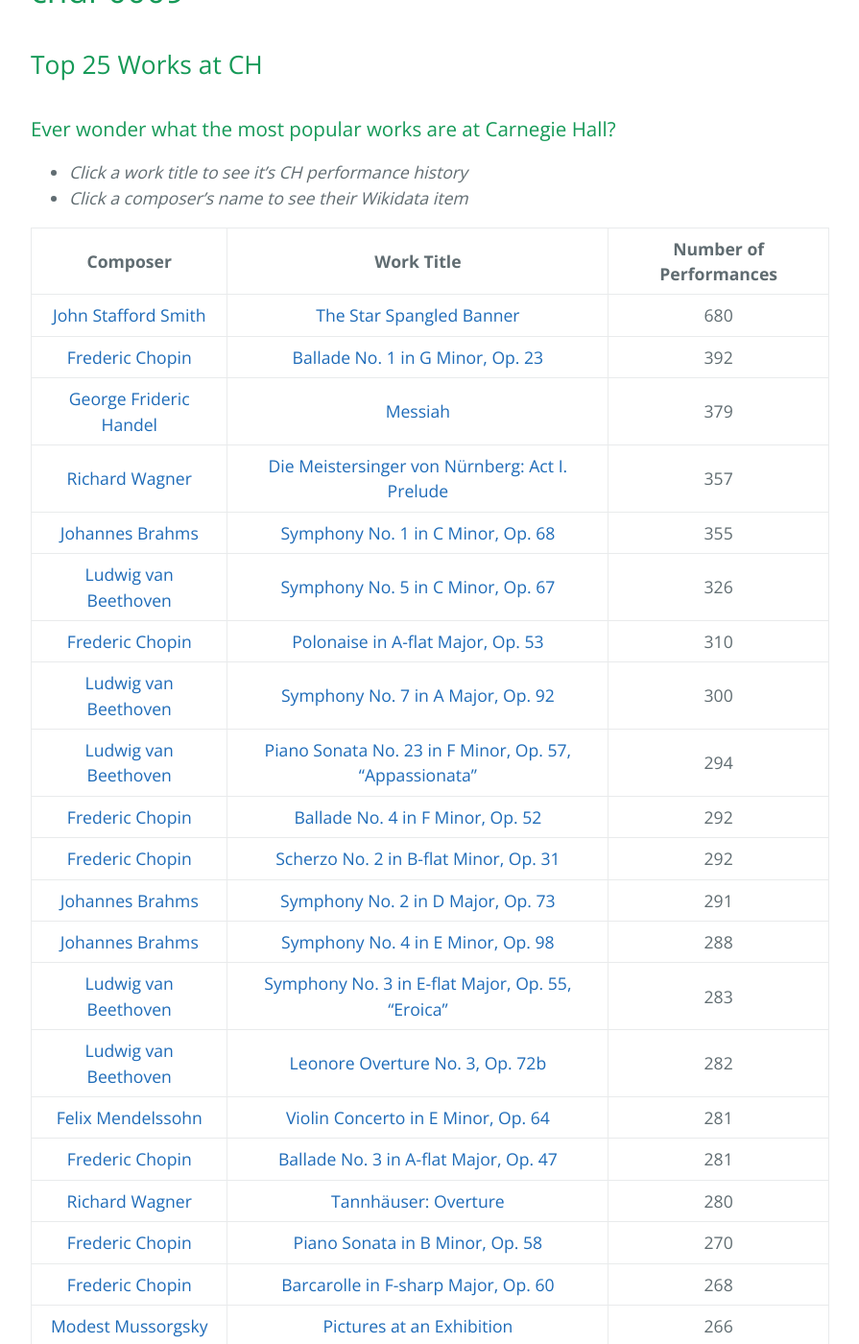
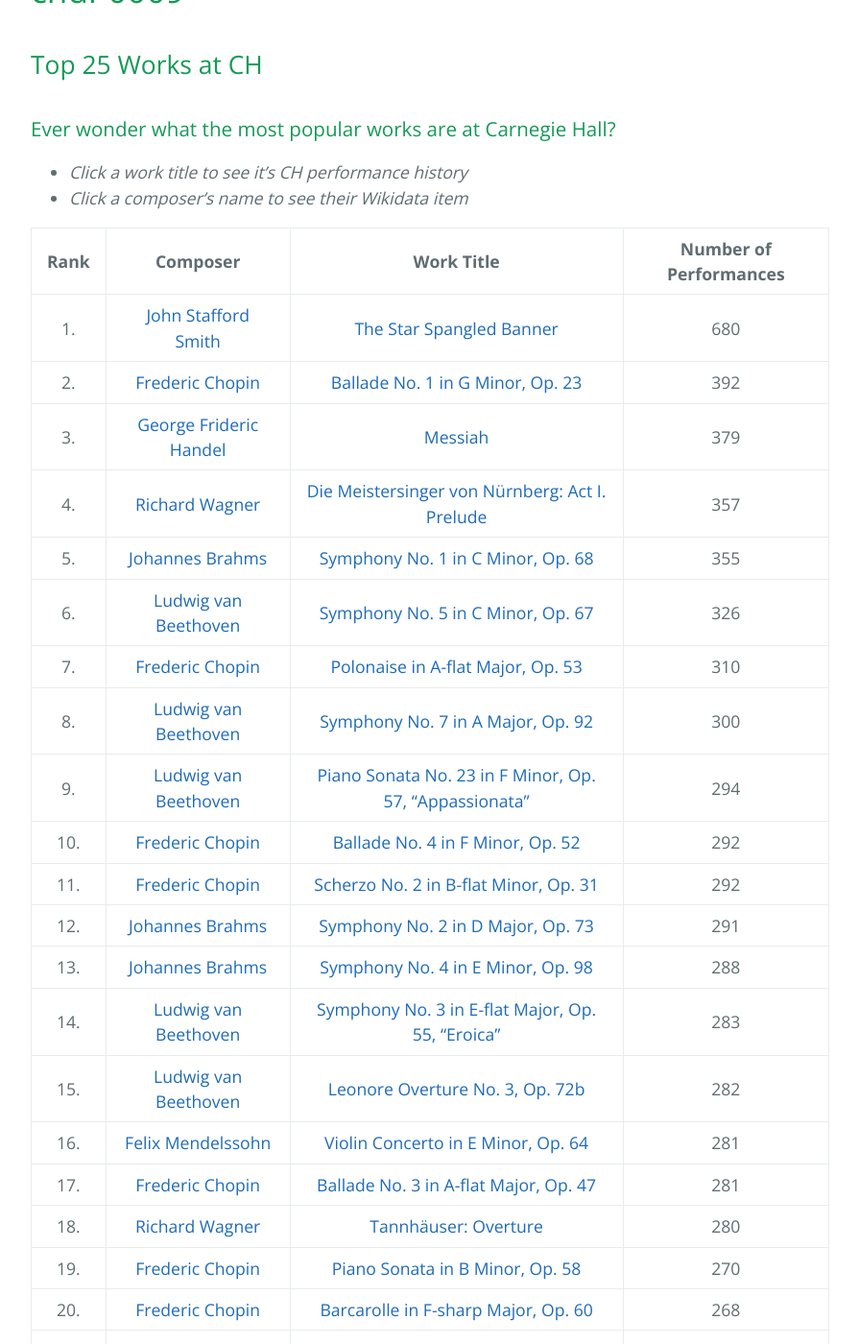
Before and after one commit to CarnegieHall/datalab, a Jekyll site: the page built from experiments/chdl-0009.md, in a window 1280 px wide and 1400 px high, scrolled down 411 px. Shown: the whole window at 96% size, without its empty margins (192-1087 px from the left). Built offline with Jekyll 4.4.1, drawn with Linux system fonts in a browser that asks for light colours; our own code applies the rules of GitHub Pages for plain Markdown files.

Commit message:
Add numbering

```diff
--- a/experiments/chdl-0009.md
+++ b/experiments/chdl-0009.md
@@ -8,33 +8,33 @@
 * <em>Click a composer's name to see their Wikidata item</em>
 
 
-| **Composer**  | **Work Title**  | **Number of Performances**  |
-|:---:|:---:|:---:|
- | <a href="http://www.wikidata.org/entity/Q563098" target="_blank">John Stafford Smith</a> | <a href="https://www.carnegiehall.org/About/History/Performance-History-Search?q=&dex=prod_PHS&w=The%20Star%20Spangled%20Banner" target="_blank">The Star Spangled Banner<a/> | 680 |
- | <a href="http://www.wikidata.org/entity/Q1268" target="_blank">Frederic Chopin</a> | <a href="https://www.carnegiehall.org/About/History/Performance-History-Search?q=&dex=prod_PHS&w=Ballade%20No.%201%20in%20G%20Minor,%20Op.%2023" target="_blank">Ballade No. 1 in G Minor, Op. 23<a/> | 392 |
- | <a href="http://www.wikidata.org/entity/Q7302" target="_blank">George Frideric Handel</a> | <a href="https://www.carnegiehall.org/About/History/Performance-History-Search?q=&dex=prod_PHS&w=Messiah" target="_blank">Messiah<a/> | 379 |
- | <a href="http://www.wikidata.org/entity/Q1511" target="_blank">Richard Wagner</a> | <a href="https://www.carnegiehall.org/About/History/Performance-History-Search?q=&dex=prod_PHS&w=Die%20Meistersinger%20von%20N%C3%BCrnberg%3A%20Act%20I.%20Prelude" target="_blank">Die Meistersinger von Nürnberg: Act I. Prelude<a/> | 357 |
- | <a href="http://www.wikidata.org/entity/Q7294" target="_blank">Johannes Brahms</a> | <a href="https://www.carnegiehall.org/About/History/Performance-History-Search?q=&dex=prod_PHS&w=Symphony%20No.%201%20in%20C%20Minor,%20Op.%2068" target="_blank">Symphony No. 1 in C Minor, Op. 68<a/> | 355 |
- | <a href="http://www.wikidata.org/entity/Q255" target="_blank">Ludwig van Beethoven</a> | <a href="https://www.carnegiehall.org/About/History/Performance-History-Search?q=&dex=prod_PHS&w=Symphony%20No.%205%20in%20C%20Minor,%20Op.%2067" target="_blank">Symphony No. 5 in C Minor, Op. 67<a/> | 326 |
- | <a href="http://www.wikidata.org/entity/Q1268" target="_blank">Frederic Chopin</a> | <a href="https://www.carnegiehall.org/About/History/Performance-History-Search?q=&dex=prod_PHS&w=Polonaise%20in%20A-flat%20Major,%20Op.%2053" target="_blank">Polonaise in A-flat Major, Op. 53<a/> | 310 |
- | <a href="http://www.wikidata.org/entity/Q255" target="_blank">Ludwig van Beethoven</a> | <a href="https://www.carnegiehall.org/About/History/Performance-History-Search?q=&dex=prod_PHS&w=Symphony%20No.%207%20in%20A%20Major,%20Op.%2092" target="_blank">Symphony No. 7 in A Major, Op. 92<a/> | 300 |
- | <a href="http://www.wikidata.org/entity/Q255" target="_blank">Ludwig van Beethoven</a> | <a href="https://www.carnegiehall.org/About/History/Performance-History-Search?q=&dex=prod_PHS&w=Piano%20Sonata%20No.%2023%20in%20F%20Minor,%20Op.%2057,%20%22Appassionata%22" target="_blank">Piano Sonata No. 23 in F Minor, Op. 57, "Appassionata"<a/> | 294 |
- | <a href="http://www.wikidata.org/entity/Q1268" target="_blank">Frederic Chopin</a> | <a href="https://www.carnegiehall.org/About/History/Performance-History-Search?q=&dex=prod_PHS&w=Ballade%20No.%204%20in%20F%20Minor,%20Op.%2052" target="_blank">Ballade No. 4 in F Minor, Op. 52<a/> | 292 |
- | <a href="http://www.wikidata.org/entity/Q1268" target="_blank">Frederic Chopin</a> | <a href="https://www.carnegiehall.org/About/History/Performance-History-Search?q=&dex=prod_PHS&w=Scherzo%20No.%202%20in%20B-flat%20Minor,%20Op.%2031" target="_blank">Scherzo No. 2 in B-flat Minor, Op. 31<a/> | 292 |
- | <a href="http://www.wikidata.org/entity/Q7294" target="_blank">Johannes Brahms</a> | <a href="https://www.carnegiehall.org/About/History/Performance-History-Search?q=&dex=prod_PHS&w=Symphony%20No.%202%20in%20D%20Major,%20Op.%2073" target="_blank">Symphony No. 2 in D Major, Op. 73<a/> | 291 |
- | <a href="http://www.wikidata.org/entity/Q7294" target="_blank">Johannes Brahms</a> | <a href="https://www.carnegiehall.org/About/History/Performance-History-Search?q=&dex=prod_PHS&w=Symphony%20No.%204%20in%20E%20Minor,%20Op.%2098" target="_blank">Symphony No. 4 in E Minor, Op. 98<a/> | 288 |
- | <a href="http://www.wikidata.org/entity/Q255" target="_blank">Ludwig van Beethoven</a> | <a href="https://www.carnegiehall.org/About/History/Performance-History-Search?q=&dex=prod_PHS&w=Symphony%20No.%203%20in%20E-flat%20Major,%20Op.%2055,%20%22Eroica%22" target="_blank">Symphony No. 3 in E-flat Major, Op. 55, "Eroica"<a/> | 283 |
- | <a href="http://www.wikidata.org/entity/Q255" target="_blank">Ludwig van Beethoven</a> | <a href="https://www.carnegiehall.org/About/History/Performance-History-Search?q=&dex=prod_PHS&w=Leonore%20Overture%20No.%203,%20Op.%2072b" target="_blank">Leonore Overture No. 3, Op. 72b<a/> | 282 |
- | <a href="http://www.wikidata.org/entity/Q46096" target="_blank">Felix Mendelssohn</a> | <a href="https://www.carnegiehall.org/About/History/Performance-History-Search?q=&dex=prod_PHS&w=Violin%20Concerto%20in%20E%20Minor,%20Op.%2064" target="_blank">Violin Concerto in E Minor, Op. 64<a/> | 281 |
- | <a href="http://www.wikidata.org/entity/Q1268" target="_blank">Frederic Chopin</a> | <a href="https://www.carnegiehall.org/About/History/Performance-History-Search?q=&dex=prod_PHS&w=Ballade%20No.%203%20in%20A-flat%20Major,%20Op.%2047" target="_blank">Ballade No. 3 in A-flat Major, Op. 47<a/> | 281 |
- | <a href="http://www.wikidata.org/entity/Q1511" target="_blank">Richard Wagner</a> | <a href="https://www.carnegiehall.org/About/History/Performance-History-Search?q=&dex=prod_PHS&w=Tannh%C3%A4user%3A%20Overture" target="_blank">Tannhäuser: Overture<a/> | 280 |
- | <a href="http://www.wikidata.org/entity/Q1268" target="_blank">Frederic Chopin</a> | <a href="https://www.carnegiehall.org/About/History/Performance-History-Search?q=&dex=prod_PHS&w=Piano%20Sonata%20in%20B%20Minor,%20Op.%2058" target="_blank">Piano Sonata in B Minor, Op. 58<a/> | 270 |
- | <a href="http://www.wikidata.org/entity/Q1268" target="_blank">Frederic Chopin</a> | <a href="https://www.carnegiehall.org/About/History/Performance-History-Search?q=&dex=prod_PHS&w=Barcarolle%20in%20F-sharp%20Major,%20Op.%2060" target="_blank">Barcarolle in F-sharp Major, Op. 60<a/> | 268 |
- | <a href="http://www.wikidata.org/entity/Q132682" target="_blank">Modest Mussorgsky</a> | <a href="https://www.carnegiehall.org/About/History/Performance-History-Search?q=&dex=prod_PHS&w=Pictures%20at%20an%20Exhibition" target="_blank">Pictures at an Exhibition<a/> | 266 |
- | <a href="http://www.wikidata.org/entity/Q7315" target="_blank">Pyotr Ilyich Tchaikovsky</a> | <a href="https://www.carnegiehall.org/About/History/Performance-History-Search?q=&dex=prod_PHS&w=Symphony%20No.%205%20in%20E%20Minor,%20Op.%2064" target="_blank">Symphony No. 5 in E Minor, Op. 64<a/> | 261 |
- | <a href="http://www.wikidata.org/entity/Q1268" target="_blank">Frederic Chopin</a> | <a href="https://www.carnegiehall.org/About/History/Performance-History-Search?q=&dex=prod_PHS&w=Scherzo%20No.%203%20in%20C-sharp%20Minor,%20Op.%2039" target="_blank">Scherzo No. 3 in C-sharp Minor, Op. 39<a/> | 256 |
- | <a href="http://www.wikidata.org/entity/Q1511" target="_blank">Richard Wagner</a> | <a href="https://www.carnegiehall.org/About/History/Performance-History-Search?q=&dex=prod_PHS&w=Tristan%20und%20Isolde%3A%20Prelude%20and%20Liebestod" target="_blank">Tristan und Isolde: Prelude and Liebestod<a/> | 253 |
- | <a href="http://www.wikidata.org/entity/Q7294" target="_blank">Johannes Brahms</a> | <a href="https://www.carnegiehall.org/About/History/Performance-History-Search?q=&dex=prod_PHS&w=Violin%20Concerto%20in%20D%20Major,%20Op.%2077" target="_blank">Violin Concerto in D Major, Op. 77<a/> | 252 |
+| **Rank** | **Composer**  | **Work Title**  | **Number of Performances**  |
+|:---:|:---:|:---:|:---:|
+|1.| <a href="http://www.wikidata.org/entity/Q563098" target="_blank">John Stafford Smith</a> | <a href="https://www.carnegiehall.org/About/History/Performance-History-Search?q=&dex=prod_PHS&w=The%20Star%20Spangled%20Banner" target="_blank">The Star Spangled Banner<a/> | 680 |
+|2.| <a href="http://www.wikidata.org/entity/Q1268" target="_blank">Frederic Chopin</a> | <a href="https://www.carnegiehall.org/About/History/Performance-History-Search?q=&dex=prod_PHS&w=Ballade%20No.%201%20in%20G%20Minor,%20Op.%2023" target="_blank">Ballade No. 1 in G Minor, Op. 23<a/> | 392 |
+|3.| <a href="http://www.wikidata.org/entity/Q7302" target="_blank">George Frideric Handel</a> | <a href="https://www.carnegiehall.org/About/History/Performance-History-Search?q=&dex=prod_PHS&w=Messiah" target="_blank">Messiah<a/> | 379 |
+|4.| <a href="http://www.wikidata.org/entity/Q1511" target="_blank">Richard Wagner</a> | <a href="https://www.carnegiehall.org/About/History/Performance-History-Search?q=&dex=prod_PHS&w=Die%20Meistersinger%20von%20N%C3%BCrnberg%3A%20Act%20I.%20Prelude" target="_blank">Die Meistersinger von Nürnberg: Act I. Prelude<a/> | 357 |
+|5.| <a href="http://www.wikidata.org/entity/Q7294" target="_blank">Johannes Brahms</a> | <a href="https://www.carnegiehall.org/About/History/Performance-History-Search?q=&dex=prod_PHS&w=Symphony%20No.%201%20in%20C%20Minor,%20Op.%2068" target="_blank">Symphony No. 1 in C Minor, Op. 68<a/> | 355 |
+|6.| <a href="http://www.wikidata.org/entity/Q255" target="_blank">Ludwig van Beethoven</a> | <a href="https://www.carnegiehall.org/About/History/Performance-History-Search?q=&dex=prod_PHS&w=Symphony%20No.%205%20in%20C%20Minor,%20Op.%2067" target="_blank">Symphony No. 5 in C Minor, Op. 67<a/> | 326 |
+|7.| <a href="http://www.wikidata.org/entity/Q1268" target="_blank">Frederic Chopin</a> | <a href="https://www.carnegiehall.org/About/History/Performance-History-Search?q=&dex=prod_PHS&w=Polonaise%20in%20A-flat%20Major,%20Op.%2053" target="_blank">Polonaise in A-flat Major, Op. 53<a/> | 310 |
+|8.| <a href="http://www.wikidata.org/entity/Q255" target="_blank">Ludwig van Beethoven</a> | <a href="https://www.carnegiehall.org/About/History/Performance-History-Search?q=&dex=prod_PHS&w=Symphony%20No.%207%20in%20A%20Major,%20Op.%2092" target="_blank">Symphony No. 7 in A Major, Op. 92<a/> | 300 |
+|9.| <a href="http://www.wikidata.org/entity/Q255" target="_blank">Ludwig van Beethoven</a> | <a href="https://www.carnegiehall.org/About/History/Performance-History-Search?q=&dex=prod_PHS&w=Piano%20Sonata%20No.%2023%20in%20F%20Minor,%20Op.%2057,%20%22Appassionata%22" target="_blank">Piano Sonata No. 23 in F Minor, Op. 57, "Appassionata"<a/> | 294 |
+|10.| <a href="http://www.wikidata.org/entity/Q1268" target="_blank">Frederic Chopin</a> | <a href="https://www.carnegiehall.org/About/History/Performance-History-Search?q=&dex=prod_PHS&w=Ballade%20No.%204%20in%20F%20Minor,%20Op.%2052" target="_blank">Ballade No. 4 in F Minor, Op. 52<a/> | 292 |
+|11.| <a href="http://www.wikidata.org/entity/Q1268" target="_blank">Frederic Chopin</a> | <a href="https://www.carnegiehall.org/About/History/Performance-History-Search?q=&dex=prod_PHS&w=Scherzo%20No.%202%20in%20B-flat%20Minor,%20Op.%2031" target="_blank">Scherzo No. 2 in B-flat Minor, Op. 31<a/> | 292 |
+|12.| <a href="http://www.wikidata.org/entity/Q7294" target="_blank">Johannes Brahms</a> | <a href="https://www.carnegiehall.org/About/History/Performance-History-Search?q=&dex=prod_PHS&w=Symphony%20No.%202%20in%20D%20Major,%20Op.%2073" target="_blank">Symphony No. 2 in D Major, Op. 73<a/> | 291 |
+|13.| <a href="http://www.wikidata.org/entity/Q7294" target="_blank">Johannes Brahms</a> | <a href="https://www.carnegiehall.org/About/History/Performance-History-Search?q=&dex=prod_PHS&w=Symphony%20No.%204%20in%20E%20Minor,%20Op.%2098" target="_blank">Symphony No. 4 in E Minor, Op. 98<a/> | 288 |
+|14.| <a href="http://www.wikidata.org/entity/Q255" target="_blank">Ludwig van Beethoven</a> | <a href="https://www.carnegiehall.org/About/History/Performance-History-Search?q=&dex=prod_PHS&w=Symphony%20No.%203%20in%20E-flat%20Major,%20Op.%2055,%20%22Eroica%22" target="_blank">Symphony No. 3 in E-flat Major, Op. 55, "Eroica"<a/> | 283 |
+|15.| <a href="http://www.wikidata.org/entity/Q255" target="_blank">Ludwig van Beethoven</a> | <a href="https://www.carnegiehall.org/About/History/Performance-History-Search?q=&dex=prod_PHS&w=Leonore%20Overture%20No.%203,%20Op.%2072b" target="_blank">Leonore Overture No. 3, Op. 72b<a/> | 282 |
+|16.| <a href="http://www.wikidata.org/entity/Q46096" target="_blank">Felix Mendelssohn</a> | <a href="https://www.carnegiehall.org/About/History/Performance-History-Search?q=&dex=prod_PHS&w=Violin%20Concerto%20in%20E%20Minor,%20Op.%2064" target="_blank">Violin Concerto in E Minor, Op. 64<a/> | 281 |
+|17.| <a href="http://www.wikidata.org/entity/Q1268" target="_blank">Frederic Chopin</a> | <a href="https://www.carnegiehall.org/About/History/Performance-History-Search?q=&dex=prod_PHS&w=Ballade%20No.%203%20in%20A-flat%20Major,%20Op.%2047" target="_blank">Ballade No. 3 in A-flat Major, Op. 47<a/> | 281 |
+|18.| <a href="http://www.wikidata.org/entity/Q1511" target="_blank">Richard Wagner</a> | <a href="https://www.carnegiehall.org/About/History/Performance-History-Search?q=&dex=prod_PHS&w=Tannh%C3%A4user%3A%20Overture" target="_blank">Tannhäuser: Overture<a/> | 280 |
+|19.| <a href="http://www.wikidata.org/entity/Q1268" target="_blank">Frederic Chopin</a> | <a href="https://www.carnegiehall.org/About/History/Performance-History-Search?q=&dex=prod_PHS&w=Piano%20Sonata%20in%20B%20Minor,%20Op.%2058" target="_blank">Piano Sonata in B Minor, Op. 58<a/> | 270 |
+|20.| <a href="http://www.wikidata.org/entity/Q1268" target="_blank">Frederic Chopin</a> | <a href="https://www.carnegiehall.org/About/History/Performance-History-Search?q=&dex=prod_PHS&w=Barcarolle%20in%20F-sharp%20Major,%20Op.%2060" target="_blank">Barcarolle in F-sharp Major, Op. 60<a/> | 268 |
+|21.| <a href="http://www.wikidata.org/entity/Q132682" target="_blank">Modest Mussorgsky</a> | <a href="https://www.carnegiehall.org/About/History/Performance-History-Search?q=&dex=prod_PHS&w=Pictures%20at%20an%20Exhibition" target="_blank">Pictures at an Exhibition<a/> | 266 |
+|22.| <a href="http://www.wikidata.org/entity/Q7315" target="_blank">Pyotr Ilyich Tchaikovsky</a> | <a href="https://www.carnegiehall.org/About/History/Performance-History-Search?q=&dex=prod_PHS&w=Symphony%20No.%205%20in%20E%20Minor,%20Op.%2064" target="_blank">Symphony No. 5 in E Minor, Op. 64<a/> | 261 |
+|23.| <a href="http://www.wikidata.org/entity/Q1268" target="_blank">Frederic Chopin</a> | <a href="https://www.carnegiehall.org/About/History/Performance-History-Search?q=&dex=prod_PHS&w=Scherzo%20No.%203%20in%20C-sharp%20Minor,%20Op.%2039" target="_blank">Scherzo No. 3 in C-sharp Minor, Op. 39<a/> | 256 |
+|24.| <a href="http://www.wikidata.org/entity/Q1511" target="_blank">Richard Wagner</a> | <a href="https://www.carnegiehall.org/About/History/Performance-History-Search?q=&dex=prod_PHS&w=Tristan%20und%20Isolde%3A%20Prelude%20and%20Liebestod" target="_blank">Tristan und Isolde: Prelude and Liebestod<a/> | 253 |
+|25.| <a href="http://www.wikidata.org/entity/Q7294" target="_blank">Johannes Brahms</a> | <a href="https://www.carnegiehall.org/About/History/Performance-History-Search?q=&dex=prod_PHS&w=Violin%20Concerto%20in%20D%20Major,%20Op.%2077" target="_blank">Violin Concerto in D Major, Op. 77<a/> | 252 |
 
 
 
```
